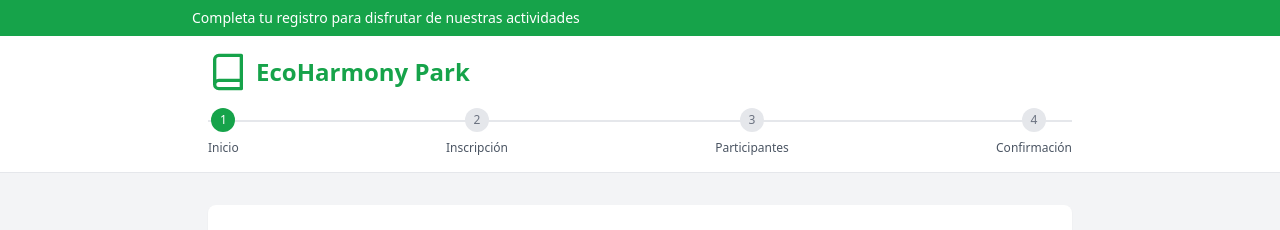
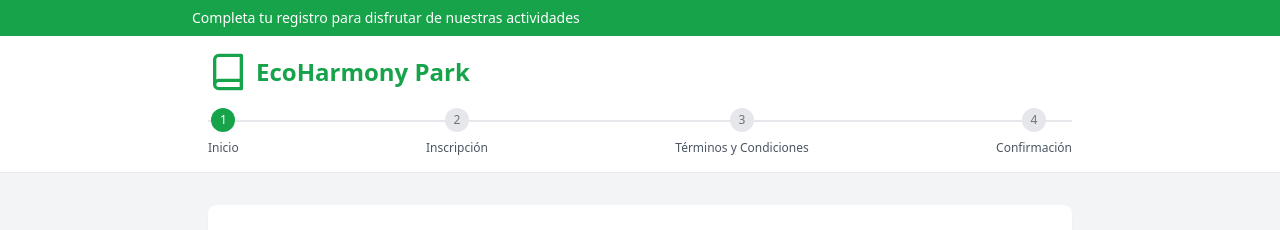
Before and after one commit to FrancoB4/ISW_2025_4K4_G1_EHP, a React (Vite) app in the folder main/product/src/frontend/android/: page / in a window 1280 px wide. Shown: the top 230 px of the page. Built offline with nearby package versions, Linux system fonts and the light colour scheme.

Commit message:
added comments in android frontend

```diff
--- a/main/product/src/frontend/android/src/App.jsx
+++ b/main/product/src/frontend/android/src/App.jsx
@@ -14,7 +14,7 @@ export function App() {
           </div>
         </div>
       </header>
-      {/* Logo and Navigation */}
+      {/* Logo y Navegacion */}
       <div className="bg-white border-b">
         <div className="max-w-4xl mx-auto py-4 px-4">
           <div className="flex items-center justify-between mb-4">
@@ -41,7 +41,7 @@ export function App() {
           <ProgressBar currentStep={currentStep} totalSteps={totalSteps} />
         </div>
       </div>
-      {/* Main Content */}
+      {/* Contenido Principal */}
       <main className="max-w-4xl mx-auto py-8 px-4">
         <ActivityRegistration
           currentStep={currentStep}
--- a/main/product/src/frontend/android/src/components/ActivitySelection.jsx
+++ b/main/product/src/frontend/android/src/components/ActivitySelection.jsx
@@ -1,6 +1,8 @@
+{/* Componente de seleccion de actividad, aqui se manejan los 4 cuadros de actvidades */}
 import React from "react"
 import { CompassIcon, MountainIcon, FlowerIcon, BoxIcon } from "lucide-react"
 export const ActivitySelection = ({ selectedActivity, onSelectActivity }) => {
+  {/* Actividades harcoded, cambiar si se usa backend */}
   const activities = [
     {
       id: "tirolesa",
--- a/main/product/src/frontend/android/src/components/ParticipantForm.jsx
+++ b/main/product/src/frontend/android/src/components/ParticipantForm.jsx
@@ -1,3 +1,4 @@
+{/* Componente que se encarga del formulario de cada participante */}
 import React from "react"
 export const ParticipantForm = ({
   participants,
--- a/main/product/src/frontend/android/src/components/ProgressBar.jsx
+++ b/main/product/src/frontend/android/src/components/ProgressBar.jsx
@@ -1,3 +1,4 @@
+{/* Componente que se encarga de la barra de progreso */}
 import React from "react"
 export const ProgressBar = ({ currentStep, totalSteps }) => {
   const steps = [
@@ -10,7 +11,7 @@ export const ProgressBar = ({ currentStep, totalSteps }) => {
       step: 2
     },
     {
-      name: "Participantes",
+      name: "Términos y Condiciones",
       step: 3
     },
     {
--- a/main/product/src/frontend/android/src/components/TermsAndConditions.jsx
+++ b/main/product/src/frontend/android/src/components/TermsAndConditions.jsx
@@ -1,3 +1,4 @@
+{/* Componente que se encarga de mostrar los términos y condiciones */}
 import React from "react"
 export const TermsAndConditions = ({
   activity,
@@ -6,7 +7,7 @@ export const TermsAndConditions = ({
   onNext,
   onBack
 }) => {
-  // Mock terms content based on activity
+  {/* Términos y condiciones harcoded, usa switch case dependiendo de la actividad seleccionada, cambiar si se usa backend */}
   const getTermsContent = () => {
     switch (activity) {
       case "tirolesa":
--- a/main/product/src/frontend/android/src/components/TimeSelection.jsx
+++ b/main/product/src/frontend/android/src/components/TimeSelection.jsx
@@ -1,9 +1,11 @@
+{/* Componente que se encarga de los horarios y cupos disponibles */}
 import React from "react"
 export const TimeSelection = ({
   selectedActivity,
   selectedTime,
   onSelectTime
 }) => {
+  {/* Horarios y cupos disponibles harcoded, cambiar si se usa backend*/}
   const availableTimes = [
     {
       id: "morning",
```
Also changed, not shown: main/product/src/frontend/android/src/components/ActivityRegistration.jsx (+11 -0 lines).
